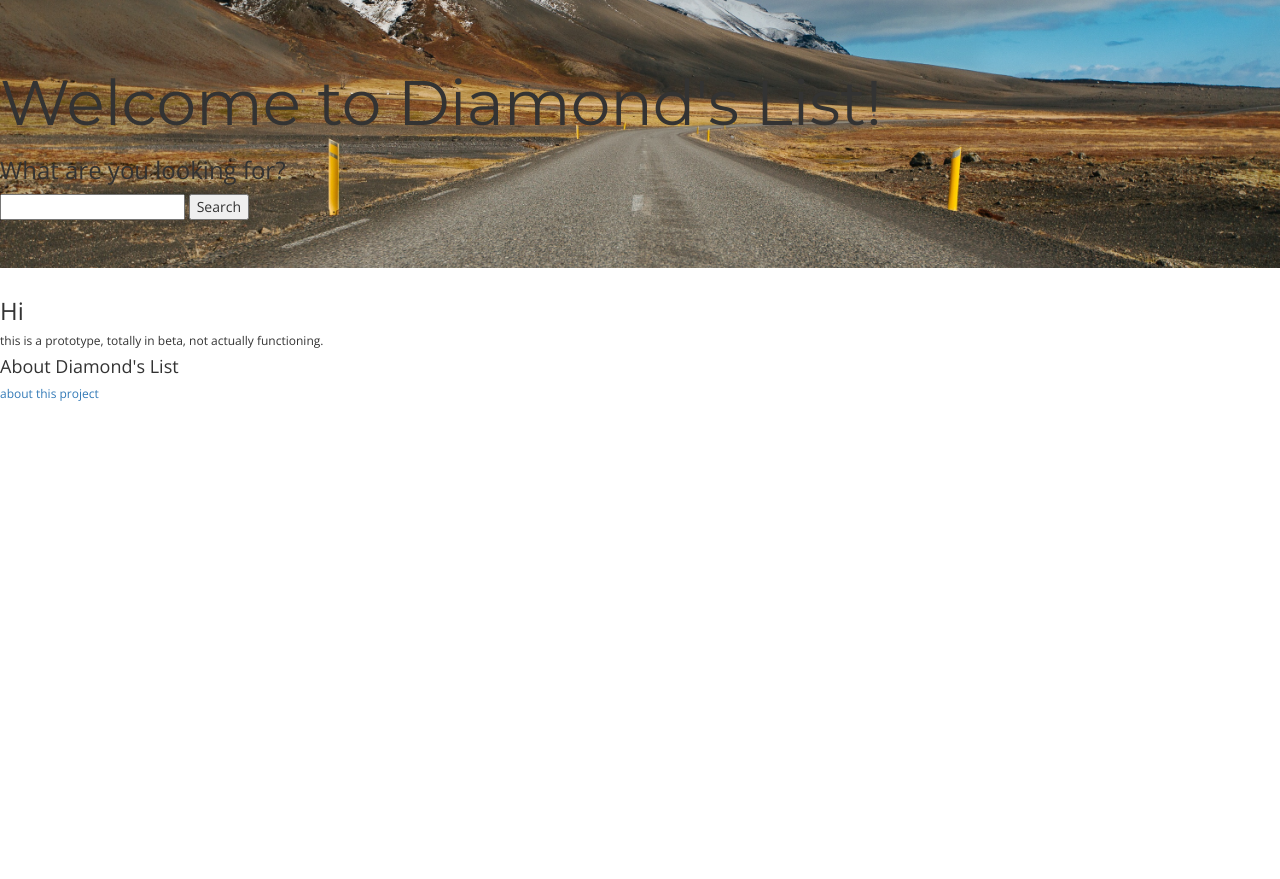
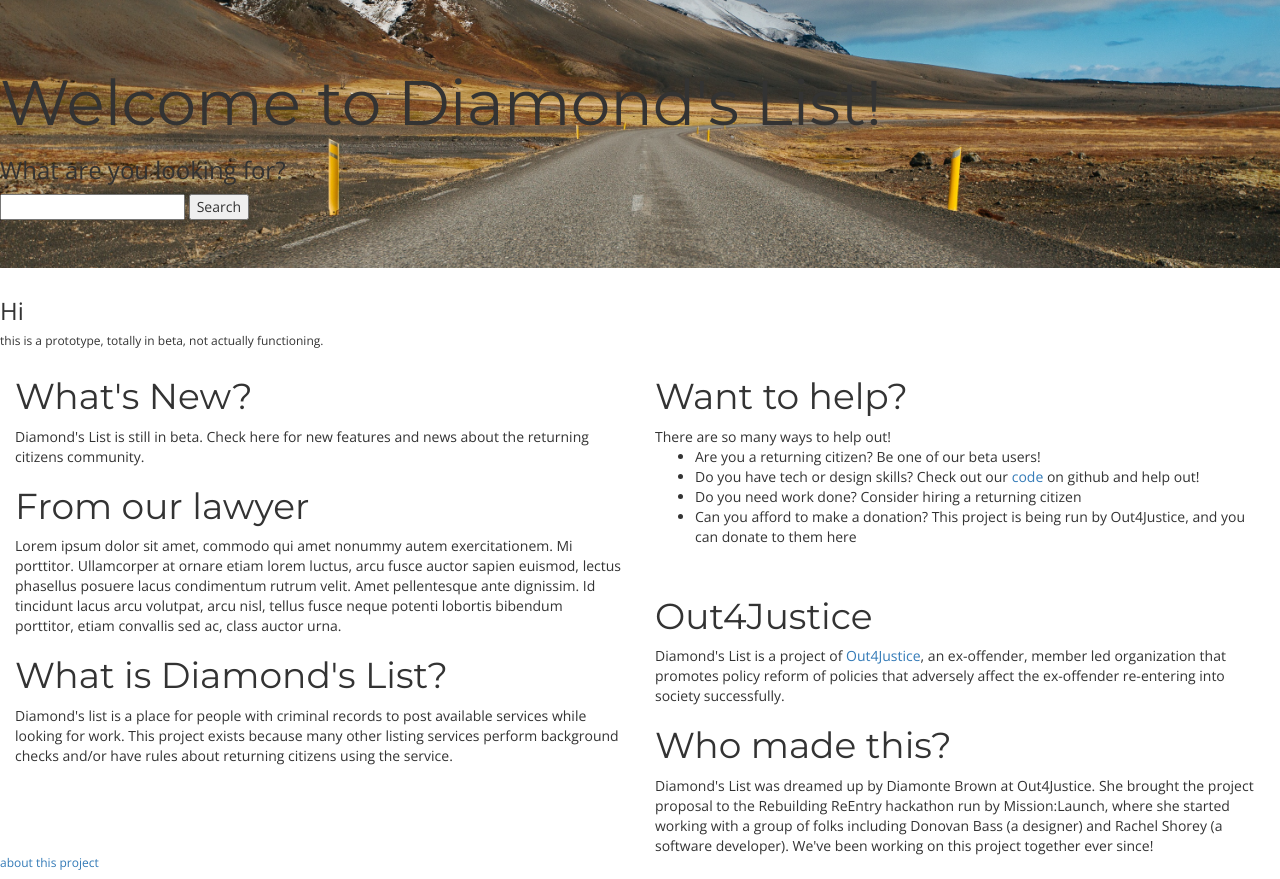
Before and after one commit to rshorey/diamonds-list, a Django app: template app/templates/about.html in a window 1280 px wide. Before the commit the page ends 401 px from the top, so only its background shows below. Run offline with Django 3.2, Linux system fonts and the light colour scheme; the template is opened without the code that fills it, so the values that code supplies are empty; some libraries are stand-ins or nearby versions.

Commit message:
about page

```diff
--- a/app/templates/about.html
+++ b/app/templates/about.html
@@ -3,6 +3,47 @@
 {% block content %}
 
 
-<h4> About Diamond's List </h4>
+<div class="col-md-6">
+    <h1> What's New? </h1>
+    Diamond's List is still in beta. Check here for new features and news about the returning citizens community.
+
+    <br>
+
+    <h1> From our lawyer </h1>
+    Lorem ipsum dolor sit amet, commodo qui amet nonummy autem exercitationem. Mi porttitor. Ullamcorper at ornare etiam lorem luctus, arcu fusce auctor sapien euismod, lectus phasellus posuere lacus condimentum rutrum velit. Amet pellentesque ante dignissim. Id tincidunt lacus arcu volutpat, arcu nisl, tellus fusce neque potenti lobortis bibendum porttitor, etiam convallis sed ac, class auctor urna.
+
+    <br>
+    <h1> What is Diamond's List?</h1>
+    Diamond's list is a place for people with criminal records to post available services while looking for work. This project exists because many other listing services perform background checks and/or have rules about returning citizens using the service.
+
+
+</div>
+
+<div class="col-md-6">
+
+        <h1> Want to help? </h1>
+    There are so many ways to help out!
+    <ul>
+        <li> Are you a returning citizen? Be one of our beta users!</li>
+        <li> Do you have tech or design skills? Check out our <a href="https://github.com/rshorey/diamondslist">code</a> on github and help out! </li>
+        <li> Do you need work done? Consider hiring a returning citizen </li>
+        <li> Can you afford to make a donation? This project is being run by Out4Justice, and you can donate to them here</li>
+    </ul>
+
+    <br>
+
+    <h1> Out4Justice </h1>
+    Diamond's List is a project of <a href="http://www.out4justice.org/">Out4Justice</a>, an ex-offender, member led organization that promotes policy reform of policies that adversely affect the ex-offender re-entering into society successfully.
+
+    <br>
+
+        <h1> Who made this? </h1>
+    Diamond's List was dreamed up by Diamonte Brown at Out4Justice. She brought the project proposal to the Rebuilding ReEntry hackathon run by Mission:Launch, where she started working with a group of folks including Donovan Bass (a designer) and Rachel Shorey (a software developer). We've been working on this project together ever since!
+
+    <br>
+
+
+
+</div>
 
 {% endblock %}
```
